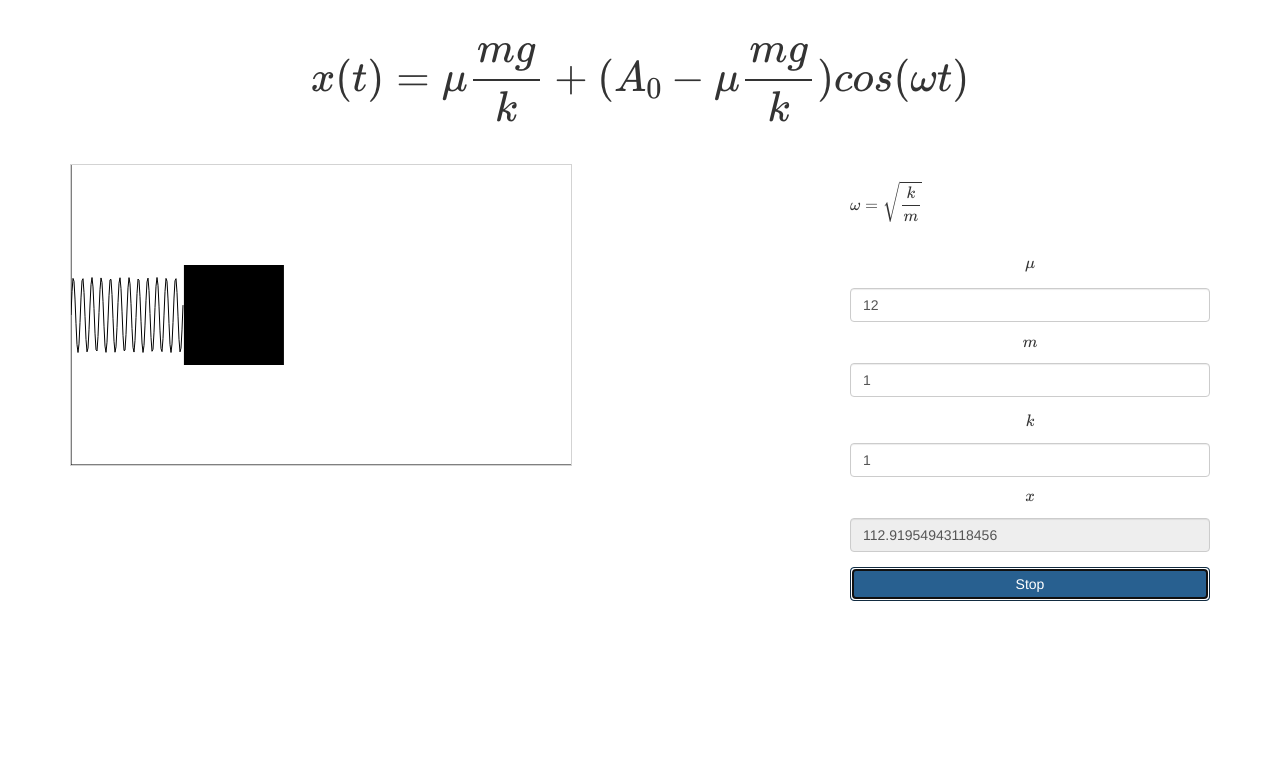
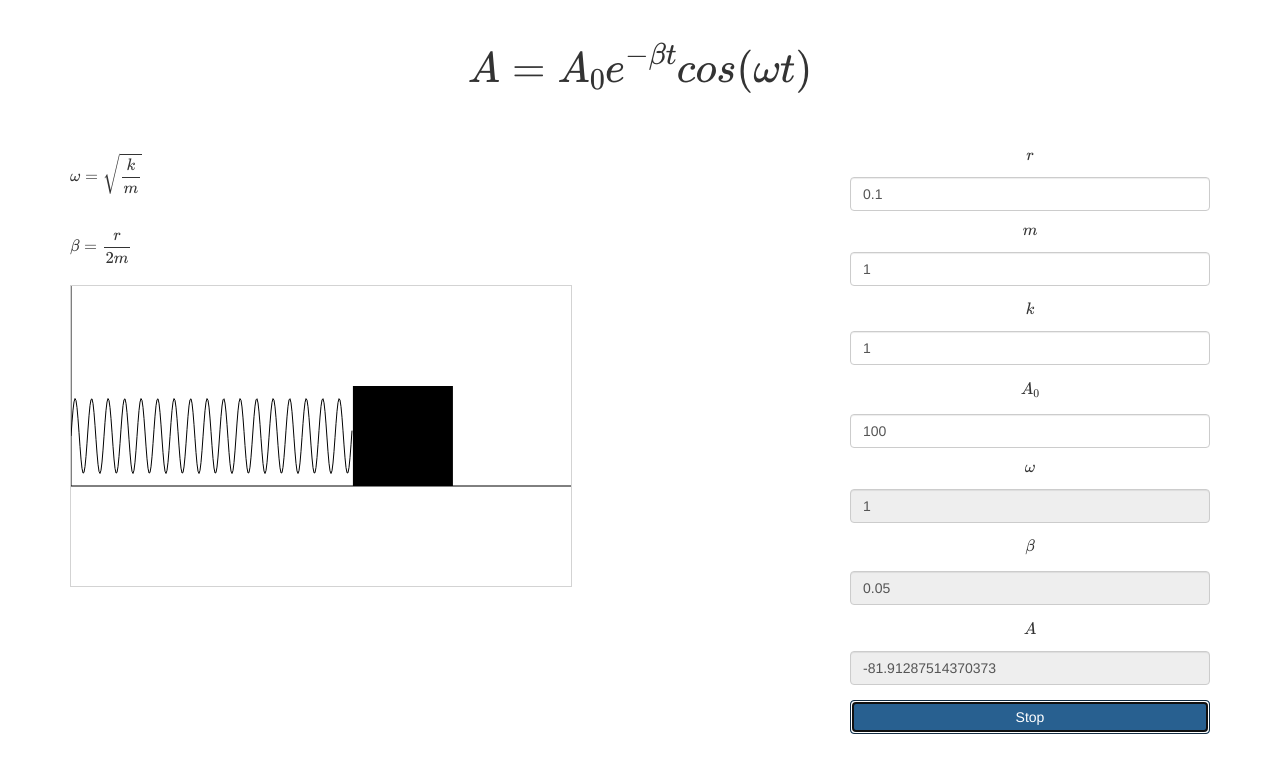
Before and after one commit to stalko/MotionOfSpringPendulum, a plain HTML site: page index.html in a window 1280 px wide. Both pictures are taken after a click on the button "Start". Drawn offline with nearby package versions, Linux system fonts and the light colour scheme; some packages are replaced by stand-ins of ours.

Commit message:
- new work version

```diff
--- a/app.js
+++ b/app.js
@@ -1,54 +1,55 @@
-MathJax.Hub.Config({
-  tex2jax: {inlineMath: [['$','$'], ['\\(','\\)']]}
+
+var timerId;
+
+$( document ).ready(function() {
+  	drow(0);
+	MathJax.Hub.Config({
+	  tex2jax: {inlineMath: [['$','$'], ['\\(','\\)']]}
+	});
 });
-var timerId;
 
 var state = false;
 
 function StartStop() {
 	if(state){
-		state = false;
-		startBtn.value = "Start";
 		stop();
 	}
 	else{
-		drow();
 		state = true;
 		startBtn.value = "Stop";
-		var A0 = 100;
-		var g = 9.81;
 		var t = 0;
 		timerId = setInterval(function() {
-			t++;
-			drow(f(A0, x, t, g));
-			ifImmobility();
+			t+=0.1;
+			drow(f(t));
 		}, 100);
 	}
 
 }
 
-function f(A0, x, t, g){
-	var w = Math.sqrt(k.value / m.value);
-	x.value = mu.value * (( m.value * g ) / k.value ) + (A0 - ( mu.value * (( m.value * g ) / k.value ))) * Math.sin( w * t);
-	return x.value;
+function f(t){
+	a.value = A0.value * Math.exp(Beta()*t)*Math.cos(Omega()*t);
+	return -a.value;
 }
 
-function ifImmobility(){
-	var g = 9.81;
-	var F1 = k.value * x.value;
-	var F2 = mu.value * m.value * g;
-	console.log(F1,F2);
-	return F1===F2;
+function Omega(){
+	omega.value = Math.sqrt(k.value*m.value);
+	return -omega.value;
+}
 
+function Beta(){
+	beta.value = (r.value)/(2*m.value);
+	return -beta.value;
 }
 
 
 function stop(){
+	state = false;
+	startBtn.value = "Start";
 	clearInterval(timerId);
 }
 
-
 function drow(width){
+	width+=200;
 	if (width > 500) return;
 
 	var canvas = document.getElementById("myCanvas");
@@ -57,8 +58,8 @@ function drow(width){
 	context.clearRect(0, 0, canvas.width, canvas.height);
 	context.beginPath();
 	context.moveTo(0, 0);
-	context.lineTo(0, 300);
-	context.lineTo(500, 300);
+	context.lineTo(0, 200);
+	context.lineTo(500, 200);
 	fillRect(context,width);
 	context.stroke();
 
@@ -77,6 +78,5 @@ function drow(width){
 }
 
 function fillRect(context,width){
-
 	context.fillRect(width, 100, 100, 100);
 }
--- a/index.html
+++ b/index.html
@@ -11,31 +11,49 @@
 <body>
 	<div class="container">
 		<div class="row">
-			<h1>$$x(t) = \mu {mg \over k} + (A_0 - \mu{mg \over k} )cos (\omega t) $$</h1>
+			<h1>$$A = A_0 e^{- \beta t} cos (\omega t) $$</h1>
 		    <div class="col-md-8">
+
+		    	<label>$$\omega = \sqrt{k \over m} $$</label>
+		    	<br>
+		    	<label>$$\beta = {r \over {2 m}} $$</label>
+		    	<br/>
 		    	<canvas id="myCanvas" width="500" height="300" style="border:1px solid #d3d3d3;"></canvas>
 		    </div>
 		    <div class="col-md-4">
-
-		    	<label>$$\omega = \sqrt{k \over m} $$</label>
 		    	<div class="form-group">
-		    		<label for="usr" style="display: block;text-align: right;">$$\mu$$</label>
-		    		<input type="text" class="form-control" id="mu" name="mu" value="12">
+		    		<label for="usr" style="display: block;text-align: left;">$$r$$</label>
+		    		<input type="text" class="form-control" id="r" name="r" value="0.1">
 				</div>
 
 				<div class="form-group">
-		    		<label for="usr" style="display: block;text-align: right;">$$m$$</label>
+		    		<label for="usr" style="display: block;text-align: left;">$$m$$</label>
 		    		<input type="text" class="form-control" id="m" name="m" value="1">
 				</div>
 
 				<div class="form-group">
-		    		<label for="usr" style="display: block;text-align: right;">$$k$$</label>
+		    		<label for="usr" style="display: block;text-align: left;">$$k$$</label>
 		    		<input type="text" class="form-control" id="k" name="k" value="1">
 				</div>
 
 				<div class="form-group">
-		    		<label for="usr" style="display: block;text-align: right;">$$x$$</label>
-		    		<input type="text" class="form-control" id="x" name="x" readonly>
+		    		<label for="usr" style="display: block;text-align: left;">$$A_0$$</label>
+		    		<input type="text" class="form-control" id="A0" name="A0" value="100">
+				</div>
+
+				<div class="form-group">
+		    		<label for="usr" style="display: block;text-align: left;">$$\omega$$</label>
+		    		<input type="text" class="form-control" id="omega" name="omega" readonly>
+				</div>
+
+				<div class="form-group">
+		    		<label for="usr" style="display: block;text-align: left;">$$\beta$$</label>
+		    		<input type="text" class="form-control" id="beta" name="beta" readonly>
+				</div>
+
+				<div class="form-group">
+		    		<label for="usr" style="display: block;text-align: left;">$$A$$</label>
+		    		<input type="text" class="form-control" id="a" name="a" readonly>
 				</div>
 
 				<input type="button" name="startBtn" id="startBtn" class="btn btn-primary" value="Start" style="width: 100%" onclick="StartStop()">
```
